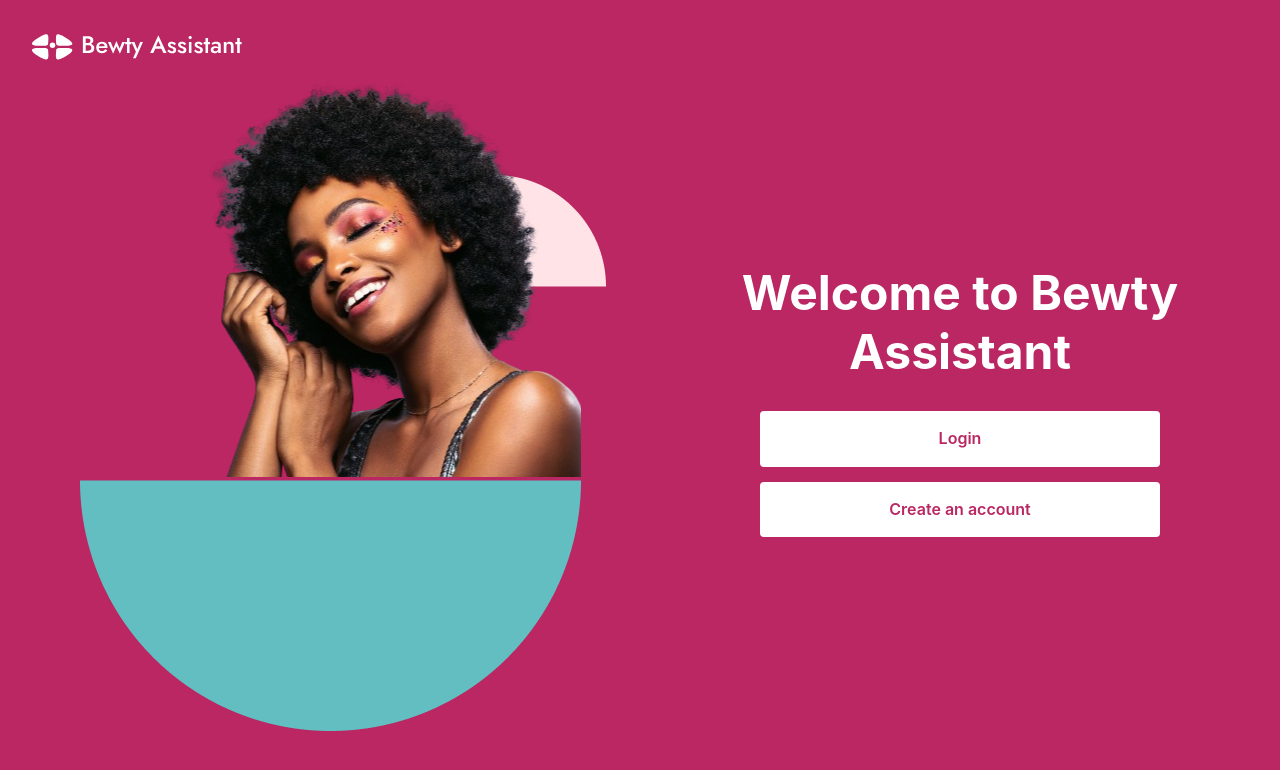
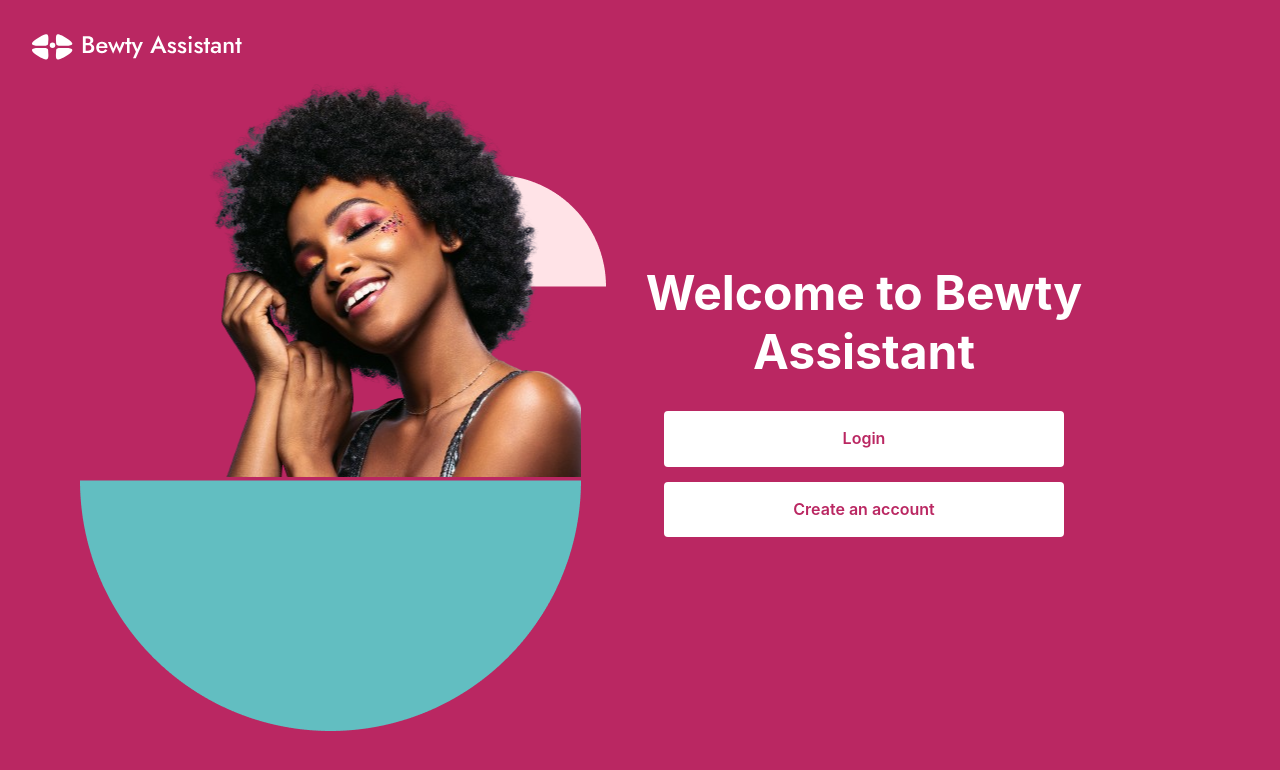
Before and after one commit to bewtyassistant/frontend, a Next.js app: page / in a window 1280 px wide. Shown: the top 770 px of the page. Built offline with nearby package versions, Linux system fonts and the light colour scheme; a web font is replaced by a local one.

Commit message:
fix spacing

```diff
--- a/app/page.tsx
+++ b/app/page.tsx
@@ -10,7 +10,8 @@ export default function AuthLayout() {
         textAlign="center"
         pos="relative"
         minH="100dvh"
-        w="100dvw"
+        w="`100dvw"
+        pr={{ base: "0", md: "10%"}}
         gap="3rem"
         justifyContent={{ base: "space-between", lg: "center" }}
         alignItems="flex-end"
```
